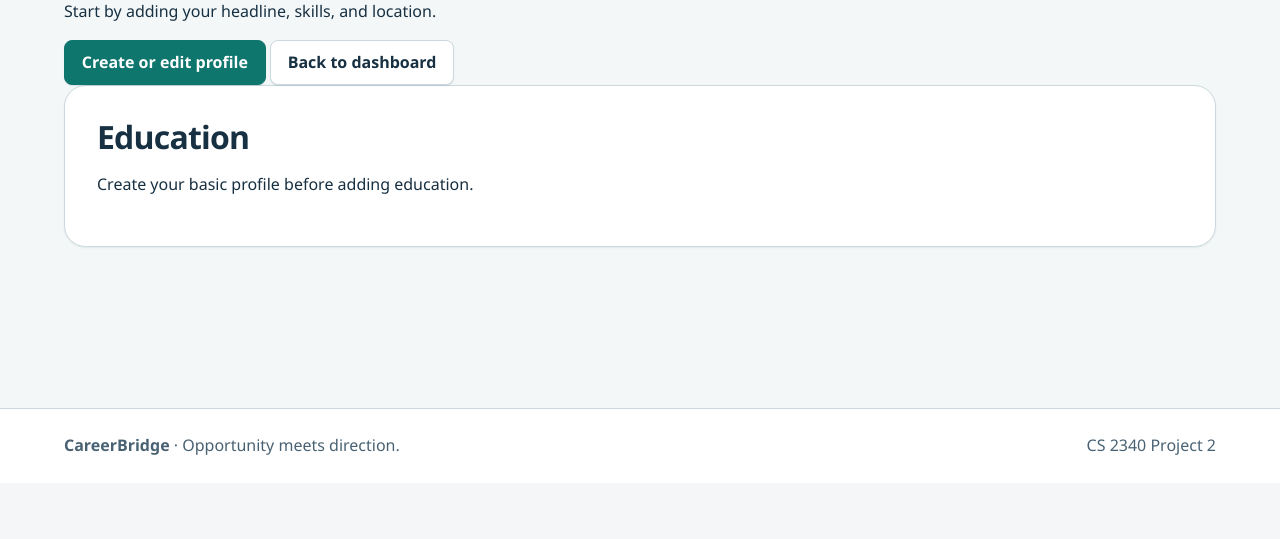
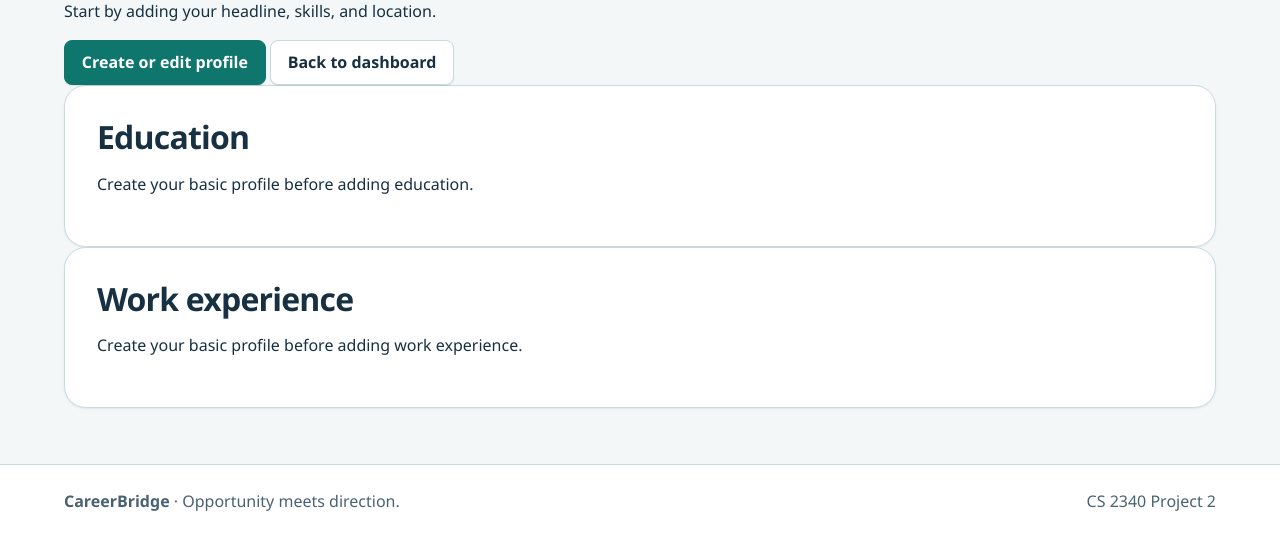
Before and after one commit to xiangsiyu06/cs2340-Ria-team4-project2, a Django app: page /accounts/job-seeker/ in a window 1280 px wide. Shown: the part 317-856 px from the top of the page. Before the commit the page ends 772 px from the top, so only its background shows below. Run offline with Django 5.2, Linux system fonts and the light colour scheme; the visitor is signed in with stand-in values (Sample User, id 1).

Commit message:
Add work experience to job seeker profiles

```diff
--- a/accounts/templates/accounts/job_seeker_area.html
+++ b/accounts/templates/accounts/job_seeker_area.html
@@ -56,4 +56,39 @@
         <p>Create your basic profile before adding education.</p>
     {% endif %}
 </section>
+<section class="card">
+    <h2>Work experience</h2>
+
+    {% if profile %}
+        <a
+            class="button button--small"
+            href="{% url 'accounts:add_work_experience' %}"
+        >
+            Add work experience
+        </a>
+
+        {% for experience in work_experiences %}
+            <article>
+                <h3>{{ experience.title }}</h3>
+                <p>{{ experience.company }}</p>
+
+                {% if experience.start_date or experience.end_date %}
+                    <p class="text-muted">
+                        {{ experience.start_date|default:"Start date not provided" }}
+                        –
+                        {{ experience.end_date|default:"Present" }}
+                    </p>
+                {% endif %}
+
+                {% if experience.description %}
+                    <p>{{ experience.description|linebreaksbr }}</p>
+                {% endif %}
+            </article>
+        {% empty %}
+            <p>No work experience added yet.</p>
+        {% endfor %}
+    {% else %}
+        <p>Create your basic profile before adding work experience.</p>
+    {% endif %}
+</section>
 {% endblock %}
--- a/accounts/urls.py
+++ b/accounts/urls.py
@@ -62,4 +62,9 @@ urlpatterns = [
         views.add_education,
         name="add_education",
     ),
+    path(
+        "job-seeker/profile/work-experience/add/",
+        views.add_work_experience,
+        name="add_work_experience",
+    ),
 ]
--- a/accounts/views.py
+++ b/accounts/views.py
@@ -9,8 +9,13 @@ from django.utils import timezone
 from jobs.models import Application, Job
 
 from .decorators import role_required
-from .forms import EducationForm, JobSeekerProfileForm, RegistrationForm
-from .models import Education, JobSeekerProfile, User
+from .forms import (
+    EducationForm,
+    JobSeekerProfileForm,
+    RegistrationForm,
+    WorkExperienceForm,
+)
+from .models import Education, JobSeekerProfile, User, WorkExperience
 
 
 def register(request):
@@ -42,8 +47,10 @@ def job_seeker_area(request):
 
     if profile:
         education_records = profile.education_records.all()
+        work_experiences = profile.work_experiences.all()
     else:
         education_records = Education.objects.none()
+        work_experiences = WorkExperience.objects.none()
 
     return render(
         request,
@@ -51,6 +58,7 @@ def job_seeker_area(request):
         {
             "profile": profile,
             "education_records": education_records,
+            "work_experiences": work_experiences,
         },
     )
 
@@ -273,3 +281,31 @@ def add_education(request):
         "accounts/education_form.html",
         {"form": form},
     )
+
+
+@role_required(User.Role.JOB_SEEKER)
+def add_work_experience(request):
+    profile = JobSeekerProfile.objects.filter(user=request.user).first()
+
+    if profile is None:
+        messages.info(
+            request,
+            "Create your profile before adding work experience.",
+        )
+        return redirect("accounts:edit_job_seeker_profile")
+
+    form = WorkExperienceForm(request.POST or None)
+
+    if request.method == "POST" and form.is_valid():
+        work_experience = form.save(commit=False)
+        work_experience.profile = profile
+        work_experience.save()
+
+        messages.success(request, "Work experience added.")
+        return redirect("accounts:job_seeker_area")
+
+    return render(
+        request,
+        "accounts/work_experience_form.html",
+        {"form": form},
+    )
```
Also changed, not shown: accounts/forms.py (+18 -1 lines), accounts/templates/accounts/work_experience_form.html (added, +39 -0 lines).
